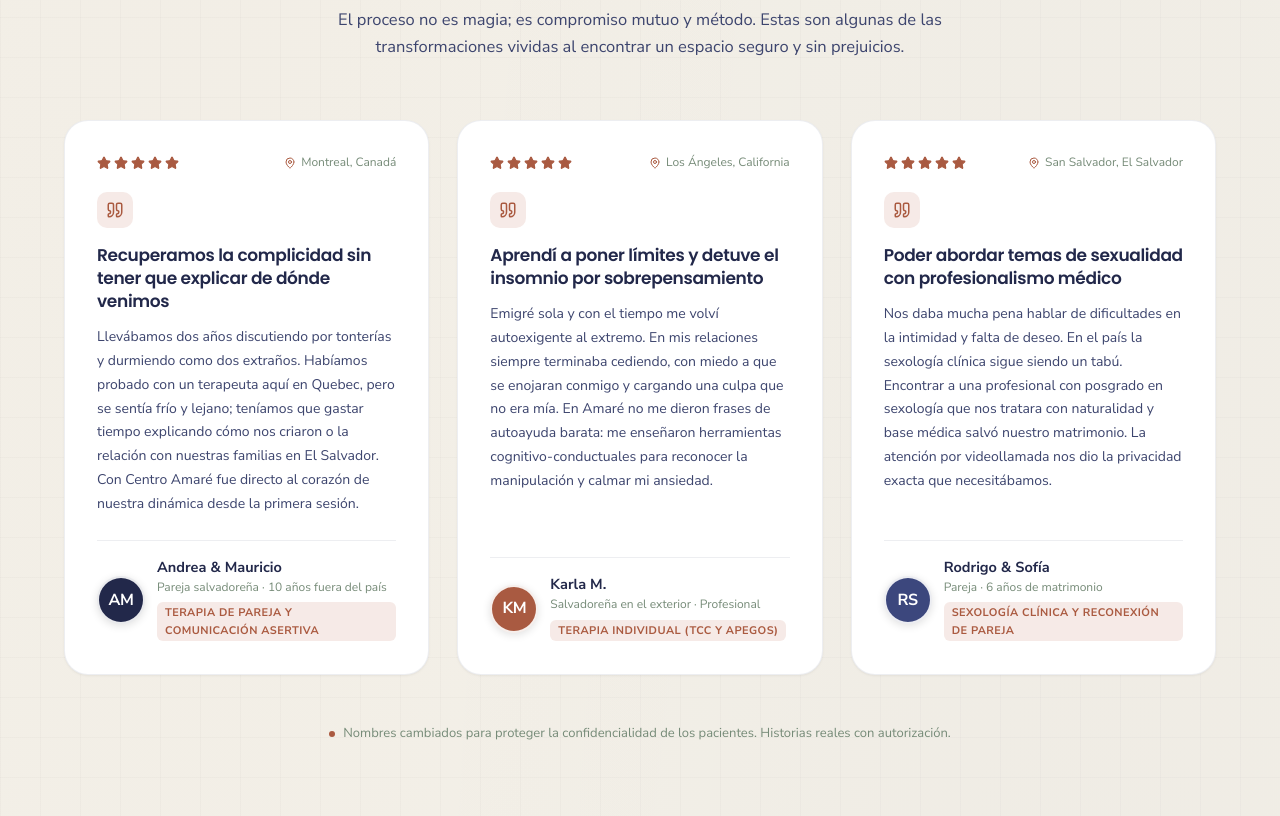
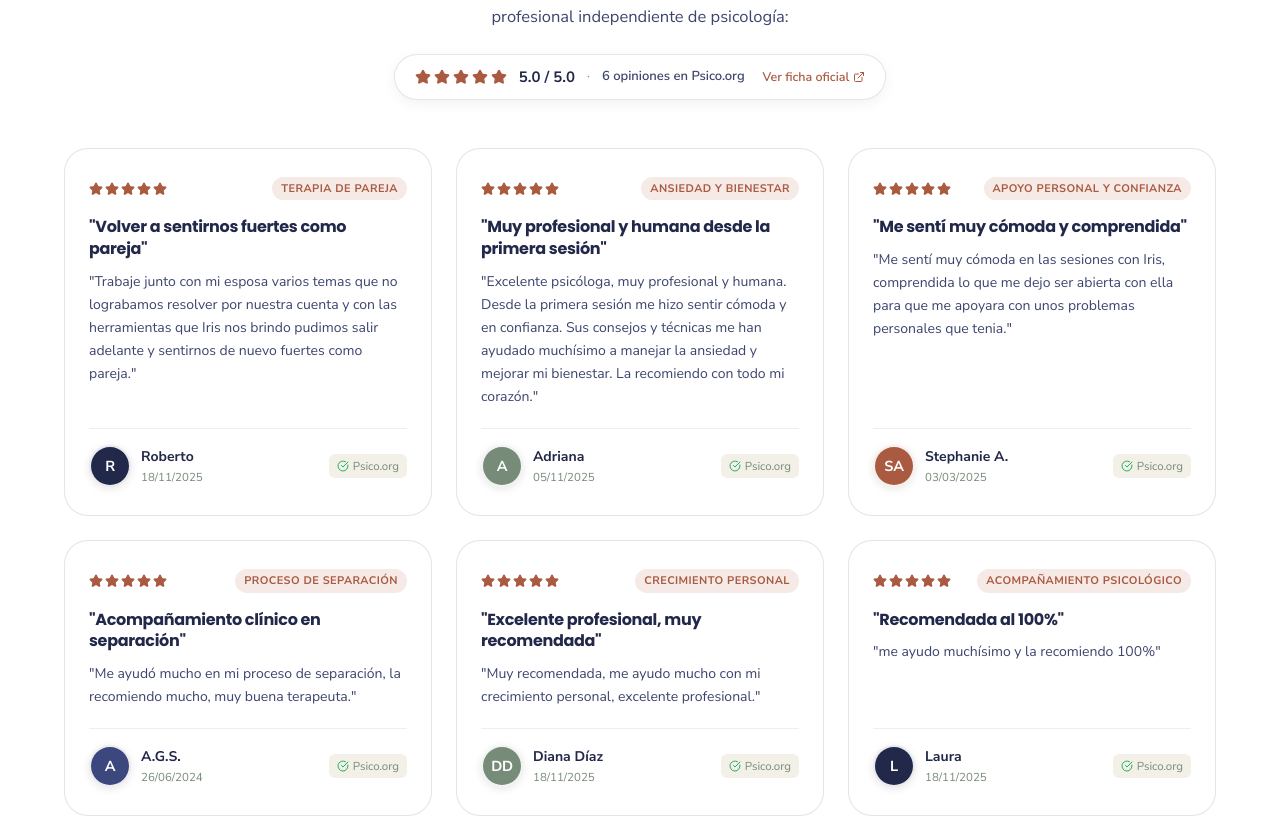
Before and after one commit to NicoMM8/Amare-Clinica, a React (Vite) app: page / in a window 1280 px wide. Shown: the part 6311-7127 px from the top of the page. Built offline with nearby package versions, Linux system fonts and the light colour scheme.

Commit message:
feat(reviews): integrate 6 verified patient reviews from Psico.org and Google Rich Snippet schema

```diff
--- a/src/components/SchemaMarkup.jsx
+++ b/src/components/SchemaMarkup.jsx
@@ -142,6 +142,84 @@ const medicalBusinessSchema = {
   medicalSpecialty: [
     'https://schema.org/MentalHealth',
   ],
+  sameAs: [
+    'https://www.psico.org/centro-47096',
+  ],
+  aggregateRating: {
+    '@type': 'AggregateRating',
+    ratingValue: '5.0',
+    reviewCount: '6',
+    bestRating: '5',
+    worstRating: '1',
+  },
+  review: [
+    {
+      '@type': 'Review',
+      author: { '@type': 'Person', name: 'Roberto' },
+      datePublished: '2025-11-18',
+      reviewBody: 'Trabaje junto con mi esposa varios temas que no lograbamos resolver por nuestra cuenta y con las herramientas que Iris nos brindo pudimos salir adelante y sentirnos de nuevo fuertes como pareja',
+      reviewRating: {
+        '@type': 'Rating',
+        ratingValue: '5',
+        bestRating: '5',
+      },
+    },
+    {
+      '@type': 'Review',
+      author: { '@type': 'Person', name: 'Adriana' },
+      datePublished: '2025-11-05',
+      reviewBody: 'Excelente psicóloga, muy profesional y humana. Desde la primera sesión me hizo sentir cómoda y en confianza. Sus consejos y técnicas me han ayudado muchísimo a manejar la ansiedad y mejorar mi bienestar. La recomiendo con todo mi corazón.',
+      reviewRating: {
+        '@type': 'Rating',
+        ratingValue: '5',
+        bestRating: '5',
+      },
+    },
+    {
+      '@type': 'Review',
+      author: { '@type': 'Person', name: 'Stephanie A' },
+      datePublished: '2025-03-03',
+      reviewBody: 'Me sentí muy cómoda en las sesiones con Iris, comprendida lo que me dejo ser abierta con ella para que me apoyara con unos problemas personales que tenia',
+      reviewRating: {
+        '@type': 'Rating',
+        ratingValue: '5',
+        bestRating: '5',
+      },
+    },
+    {
+      '@type': 'Review',
+      author: { '@type': 'Person', name: 'A.G.S' },
+      datePublished: '2024-06-26',
+      reviewBody: 'Me ayudó mucho en mi proceso de separación, la recomiendo mucho, muy buena terapeuta',
+      reviewRating: {
+        '@type': 'Rating',
+        ratingValue: '5',
+        bestRating: '5',
+      },
+    },
+    {
+      '@type': 'Review',
+      author: { '@type': 'Person', name: 'DIANA DIAZ' },
+      datePublished: '2025-11-18',
+      reviewBody: 'Muy recomendada, me ayudo mucho con mi crecimiento personal, excelente profesional',
+      reviewRating: {
+        '@type': 'Rating',
+        ratingValue: '5',
+        bestRating: '5',
+      },
+    },
+    {
+      '@type': 'Review',
+      author: { '@type': 'Person', name: 'Laura' },
+      datePublished: '2025-11-18',
+      reviewBody: 'me ayudo muchísimo y la recomiendo 100%',
+      reviewRating: {
+        '@type': 'Rating',
+        ratingValue: '5',
+        bestRating: '5',
+      },
+    },
+  ],
   priceRange: '$$',
   currenciesAccepted: 'USD',
   paymentAccepted: 'Credit Card, Debit Card, Bank Transfer (Banco Agrícola, BAC, Cuscatlán), International Transfer',
@@ -238,9 +316,12 @@ const personSchema = {
   familyName: 'Alarcón',
   jobTitle: 'Psicóloga Clínica y Directora Clínica',
   description:
-    'Psicóloga Clínica salvadoreña con Máster en Terapia de Pareja y Sexología Clínica. Especialista en TCC, terapia de pareja transnacional y atención a la diáspora salvadoreña.',
-  image: `${SITE_URL}/images/hero-therapist-960.jpg`,
+    'Psicóloga Clínica salvadoreña con Máster en Terapia de Pareja y Sexología Clínica. Especialista en TCC, terapia de pareja transnacional y atención a personas y parejas en El Salvador y en el exterior.',
+  image: `${SITE_URL}/images/iris-alarcon.jpg`,
   url: `${SITE_URL}/#equipo`,
+  sameAs: [
+    'https://www.psico.org/centro-47096',
+  ],
   worksFor: {
     '@id': `${SITE_URL}/#organization`,
   },
--- a/src/components/Testimonials.jsx
+++ b/src/components/Testimonials.jsx
@@ -1,7 +1,7 @@
 import React from 'react';
-import { Star, MapPin, Quote } from 'lucide-react';
+import { Star, CheckCircle, ExternalLink, Quote, ShieldCheck } from 'lucide-react';
 
-// Avatares de color generados a partir del nombre (sin fotos reales — HIPAA / confidencialidad)
+// Avatares de color con iniciales de los pacientes reales
 function InitialAvatar({ name, colorPair }) {
   const initials = name
     .split(/[&\s]+/)
@@ -15,8 +15,8 @@ function InitialAvatar({ name, colorPair }) {
 
   return (
     <div style={{
-      width: '48px',
-      height: '48px',
+      width: '42px',
+      height: '42px',
       borderRadius: '50%',
       background: bg,
       color: text,
@@ -24,11 +24,11 @@ function InitialAvatar({ name, colorPair }) {
       alignItems: 'center',
       justifyContent: 'center',
       fontWeight: 700,
-      fontSize: '16px',
+      fontSize: '14.5px',
       flexShrink: 0,
       letterSpacing: '-0.02em',
-      border: '2.5px solid rgba(255,255,255,0.9)',
-      boxShadow: '0 2px 8px rgba(0,0,0,0.12)'
+      border: '2px solid rgba(255,255,255,0.9)',
+      boxShadow: '0 2px 8px rgba(35, 18, 33, 0.10)'
     }}>
       {initials}
     </div>
@@ -36,121 +36,217 @@ function InitialAvatar({ name, colorPair }) {
 }
 
 export default function Testimonials() {
-  const cases = [
+  // Reseñas 100% reales extraídas del perfil oficial de Centro Amaré en Psico.org
+  // Fuente verificada: https://www.psico.org/centro-47096
+  const verifiedReviews = [
     {
-      author: "Andrea & Mauricio",
-      location: "Montreal, Canadá",
-      context: "Pareja salvadoreña · 10 años fuera del país",
-      title: "Recuperamos la complicidad sin tener que explicar de dónde venimos",
-      text: "Llevábamos dos años discutiendo por tonterías y durmiendo como dos extraños. Habíamos probado con un terapeuta aquí en Quebec, pero se sentía frío y lejano; teníamos que gastar tiempo explicando cómo nos criaron o la relación con nuestras familias en El Salvador. Con Centro Amaré fue directo al corazón de nuestra dinámica desde la primera sesión.",
-      treatment: "Terapia de Pareja y Comunicación Asertiva",
+      author: "Roberto",
+      date: "18/11/2025",
+      tag: "Terapia de Pareja",
+      headline: "Volver a sentirnos fuertes como pareja",
+      text: "Trabaje junto con mi esposa varios temas que no lograbamos resolver por nuestra cuenta y con las herramientas que Iris nos brindo pudimos salir adelante y sentirnos de nuevo fuertes como pareja.",
       colorPair: ['#22284A', '#FFFFFF'],
     },
     {
-      author: "Karla M.",
-      location: "Los Ángeles, California",
-      context: "Salvadoreña en el exterior · Profesional",
-      title: "Aprendí a poner límites y detuve el insomnio por sobrepensamiento",
-      text: "Emigré sola y con el tiempo me volví autoexigente al extremo. En mis relaciones siempre terminaba cediendo, con miedo a que se enojaran conmigo y cargando una culpa que no era mía. En Amaré no me dieron frases de autoayuda barata: me enseñaron herramientas cognitivo-conductuales para reconocer la manipulación y calmar mi ansiedad.",
-      treatment: "Terapia Individual (TCC y Apegos)",
+      author: "Adriana",
+      date: "05/11/2025",
+      tag: "Ansiedad y Bienestar",
+      headline: "Muy profesional y humana desde la primera sesión",
+      text: "Excelente psicóloga, muy profesional y humana. Desde la primera sesión me hizo sentir cómoda y en confianza. Sus consejos y técnicas me han ayudado muchísimo a manejar la ansiedad y mejorar mi bienestar. La recomiendo con todo mi corazón.",
+      colorPair: ['#768B78', '#FFFFFF'],
+    },
+    {
+      author: "Stephanie A.",
+      date: "03/03/2025",
+      tag: "Apoyo Personal y Confianza",
+      headline: "Me sentí muy cómoda y comprendida",
+      text: "Me sentí muy cómoda en las sesiones con Iris, comprendida lo que me dejo ser abierta con ella para que me apoyara con unos problemas personales que tenia.",
       colorPair: ['#A95A41', '#FFFFFF'],
     },
     {
-      author: "Rodrigo & Sofía",
-      location: "San Salvador, El Salvador",
-      context: "Pareja · 6 años de matrimonio",
-      title: "Poder abordar temas de sexualidad con profesionalismo médico",
-      text: "Nos daba mucha pena hablar de dificultades en la intimidad y falta de deseo. En el país la sexología clínica sigue siendo un tabú. Encontrar a una profesional con posgrado en sexología que nos tratara con naturalidad y base médica salvó nuestro matrimonio. La atención por videollamada nos dio la privacidad exacta que necesitábamos.",
-      treatment: "Sexología Clínica y Reconexión de Pareja",
+      author: "A.G.S.",
+      date: "26/06/2024",
+      tag: "Proceso de Separación",
+      headline: "Acompañamiento clínico en separación",
+      text: "Me ayudó mucho en mi proceso de separación, la recomiendo mucho, muy buena terapeuta.",
       colorPair: ['#3C477D', '#FFFFFF'],
-    }
+    },
+    {
+      author: "Diana Díaz",
+      date: "18/11/2025",
+      tag: "Crecimiento Personal",
+      headline: "Excelente profesional, muy recomendada",
+      text: "Muy recomendada, me ayudo mucho con mi crecimiento personal, excelente profesional.",
+      colorPair: ['#768B78', '#FFFFFF'],
+    },
+    {
+      author: "Laura",
+      date: "18/11/2025",
+      tag: "Acompañamiento Psicológico",
+      headline: "Recomendada al 100%",
+      text: "me ayudo muchísimo y la recomiendo 100%",
+      colorPair: ['#22284A', '#FFFFFF'],
+    },
   ];
 
+  const psicoOrgUrl = "https://www.psico.org/centro-47096";
+
   return (
-    <section className="section bg-grid-subtle">
+    <section className="section bg-grid-subtle" id="testimonios" style={{ background: 'var(--color-surface)', paddingTop: '64px', paddingBottom: '72px' }}>
       <div className="container">
 
-        {/* Header */}
-        <div style={{ textAlign: 'center', maxWidth: '720px', margin: '0 auto 60px' }}>
-          <div className="pill-badge" style={{ marginBottom: '14px' }}>
-            <Quote size={14} style={{ color: 'var(--color-clay)' }} />
-            <span>Experiencias reales de nuestros pacientes</span>
+        {/* Header con Sello de Verificación Psico.org */}
+        <div style={{ textAlign: 'center', maxWidth: '820px', margin: '0 auto 48px' }}>
+          <div className="pill-badge pill-badge-clay" style={{ marginBottom: '14px' }}>
+            <ShieldCheck size={14} style={{ color: 'var(--color-clay)' }} />
+            <span>Opiniones Verificadas en Psico.org</span>
           </div>
-          <h2 className="font-serif" style={{ fontSize: 'clamp(28px, 4vw, 44px)', marginBottom: '16px' }}>
-            Personas como tú que dieron el primer paso
+
+          <h2 className="font-serif" style={{ fontSize: 'clamp(28px, 4vw, 44px)', marginBottom: '16px', color: 'var(--color-plum-900)', lineHeight: 1.25 }}>
+            Experiencias reales de quienes se atendieron con Iris Alarcón
           </h2>
-          <p style={{ fontSize: '16.5px', color: 'var(--color-ink-secondary)' }}>
-            El proceso no es magia; es compromiso mutuo y método. Estas son algunas de las transformaciones vividas al encontrar un espacio seguro y sin prejuicios.
+
+          <p style={{ fontSize: '16.5px', color: 'var(--color-ink-secondary)', lineHeight: 1.65, maxWidth: '680px', margin: '0 auto 24px' }}>
+            Valoraciones públicas y espontáneas registradas por pacientes reales en el directorio profesional independiente de psicología:
           </p>
+
+          {/* Calificación Global Destacada */}
+          <div style={{
+            display: 'inline-flex',
+            alignItems: 'center',
+            gap: '12px',
+            background: '#FFFFFF',
+            padding: '10px 20px',
+            borderRadius: 'var(--r-pill, 999px)',
+            border: '1px solid var(--border-subtle)',
+            boxShadow: '0 4px 14px rgba(35, 18, 33, 0.05)',
+            flexWrap: 'wrap',
+            justifyContent: 'center'
+          }}>
+            <div style={{ display: 'flex', alignItems: 'center', gap: '3px' }}>
+              {[...Array(5)].map((_, i) => (
+                <Star key={i} size={16} fill="var(--color-clay, #B75940)" color="var(--color-clay, #B75940)" />
+              ))}
+            </div>
+            <strong style={{ fontSize: '15px', color: 'var(--color-plum-900)' }}>5.0 / 5.0</strong>
+            <span style={{ fontSize: '13px', color: 'var(--color-ink-muted)' }}>·</span>
+            <span style={{ fontSize: '13px', color: 'var(--color-ink-secondary)', fontWeight: 600 }}>6 opiniones en Psico.org</span>
+            <a
+              href={psicoOrgUrl}
+              target="_blank"
+              rel="noopener noreferrer"
+              style={{
+                fontSize: '12.5px',
+                fontWeight: 600,
+                color: 'var(--color-clay)',
+                textDecoration: 'none',
+                display: 'inline-flex',
+                alignItems: 'center',
+                gap: '4px',
+                marginLeft: '6px'
+              }}
+            >
+              <span>Ver ficha oficial</span>
+              <ExternalLink size={12} />
+            </a>
+          </div>
         </div>
 
-        {/* Testimonials Grid */}
-        <div className="grid-3">
-          {cases.map((item, idx) => (
-            <div key={idx} className="card-panel" style={{ display: 'flex', flexDirection: 'column', gap: 0, padding: '32px' }}>
+        {/* Grid de las 6 Reseñas Reales */}
+        <div style={{
+          display: 'grid',
+          gridTemplateColumns: 'repeat(auto-fit, minmax(320px, 1fr))',
+          gap: '24px',
+          maxWidth: '1160px',
+          margin: '0 auto'
+        }}>
+          {verifiedReviews.map((item, idx) => (
+            <div
+              key={idx}
+              className="card-panel"
+              style={{
+                display: 'flex',
+                flexDirection: 'column',
+                justifyContent: 'space-between',
+                padding: '28px 24px',
+                background: '#FFFFFF',
+                borderRadius: '24px',
+                border: '1px solid var(--border-subtle)',
+                boxShadow: 'var(--shadow-xs)'
+              }}
+            >
+              <div>
+                {/* Header de la Card: Estrellas + Tag */}
+                <div style={{ display: 'flex', alignItems: 'center', justifyContent: 'space-between', marginBottom: '16px' }}>
+                  <div style={{ display: 'flex', gap: '2px' }}>
+                    {[...Array(5)].map((_, i) => (
+                      <Star key={i} size={14} fill="var(--color-clay, #B75940)" color="var(--color-clay, #B75940)" />
+                    ))}
+                  </div>
 
-              {/* Top: Stars + Location */}
-              <div style={{ display: 'flex', alignItems: 'center', justifyContent: 'space-between', marginBottom: '20px' }}>
-                <div style={{ display: 'flex', gap: '3px' }}>
-                  {[...Array(5)].map((_, i) => (
-                    <Star key={i} size={14} fill="#A95A41" color="#A95A41" />
-                  ))}
-                </div>
-                <div style={{ display: 'flex', alignItems: 'center', gap: '5px', fontSize: '12px', color: 'var(--color-ink-muted)' }}>
-                  <MapPin size={12} style={{ color: 'var(--color-clay)' }} />
-                  <span>{item.location}</span>
-                </div>
-              </div>
-
-              {/* Quote mark decorativa */}
-              <div style={{
-                width: '36px',
-                height: '36px',
-                borderRadius: '10px',
-                background: 'var(--color-clay-subtle)',
-                display: 'flex',
-                alignItems: 'center',
-                justifyContent: 'center',
-                marginBottom: '16px',
-                flexShrink: 0
-              }}>
-                <Quote size={18} color="var(--color-clay)" />
-              </div>
-
-              {/* Title */}
-              <h3 style={{ fontSize: '17px', fontWeight: 600, color: 'var(--color-plum-900)', marginBottom: '12px', lineHeight: 1.35 }}>
-                {item.title}
-              </h3>
-
-              {/* Body text */}
-              <p style={{ fontSize: '14px', color: 'var(--color-ink-secondary)', lineHeight: 1.7, marginBottom: '24px', flex: 1 }}>
-                {item.text}
-              </p>
-
-              {/* Footer: Avatar + Author + Treatment */}
-              <div style={{ borderTop: '1px solid var(--border-hairline)', paddingTop: '18px', display: 'flex', alignItems: 'center', gap: '12px' }}>
-                <InitialAvatar name={item.author} colorPair={item.colorPair} />
-                <div style={{ minWidth: 0 }}>
-                  <div style={{ fontWeight: 700, fontSize: '14.5px', color: 'var(--color-plum-900)', lineHeight: 1.2 }}>
-                    {item.author}
-                  </div>
-                  <div style={{ fontSize: '12px', color: 'var(--color-ink-muted)', marginTop: '2px' }}>
-                    {item.context}
-                  </div>
-                  <div style={{
+                  <span style={{
                     fontSize: '11px',
                     fontWeight: 700,
                     color: 'var(--color-clay)',
+                    background: 'var(--color-clay-subtle)',
+                    padding: '3px 9px',
+                    borderRadius: 'var(--r-pill)',
                     textTransform: 'uppercase',
-                    letterSpacing: '0.04em',
-                    marginTop: '5px',
-                    background: 'var(--color-clay-subtle)',
-                    display: 'inline-block',
-                    padding: '2px 8px',
-                    borderRadius: 'var(--r-sm)'
+                    letterSpacing: '0.04em'
                   }}>
-                    {item.treatment}
+                    {item.tag}
+                  </span>
+                </div>
+
+                {/* Titular interpretativo */}
+                <h3 style={{ fontSize: '16px', fontWeight: 700, color: 'var(--color-plum-900)', marginBottom: '10px', lineHeight: 1.35 }}>
+                  "{item.headline}"
+                </h3>
+
+                {/* Texto textual exacto del paciente */}
+                <p style={{
+                  fontSize: '14px',
+                  color: 'var(--color-ink-secondary)',
+                  lineHeight: 1.65,
+                  marginBottom: '20px',
+                  fontStyle: 'normal'
+                }}>
+                  "{item.text}"
+                </p>
+              </div>
+
+              {/* Footer con Autor, Fecha y Sello Psico.org */}
+              <div style={{
+                borderTop: '1px solid var(--border-hairline)',
+                paddingTop: '16px',
+                display: 'flex',
+                alignItems: 'center',
+                justifyContent: 'space-between'
+              }}>
+                <div style={{ display: 'flex', alignItems: 'center', gap: '10px' }}>
+                  <InitialAvatar name={item.author} colorPair={item.colorPair} />
+                  <div>
+                    <div style={{ fontWeight: 700, fontSize: '14px', color: 'var(--color-plum-900)' }}>
+                      {item.author}
+                    </div>
+                    <div style={{ fontSize: '11.5px', color: 'var(--color-ink-muted)' }}>
+                      {item.date}
+                    </div>
                   </div>
+                </div>
+
+                <div style={{
+                  display: 'flex',
+                  alignItems: 'center',
+                  gap: '4px',
+                  fontSize: '11.5px',
+                  color: 'var(--color-ink-muted)',
+                  background: 'var(--color-canvas)',
+                  padding: '3px 8px',
+                  borderRadius: 'var(--r-sm, 6px)'
+                }}>
+                  <CheckCircle size={12} style={{ color: '#27AE60' }} />
+                  <span>Psico.org</span>
                 </div>
               </div>
 
@@ -158,25 +254,37 @@ export default function Testimonials() {
           ))}
         </div>
 
-        {/* Social proof note */}
+        {/* Nota al pie y Enlace al Directorio Externo */}
         <div style={{
           textAlign: 'center',
-          marginTop: '48px',
-          fontSize: '13px',
-          color: 'var(--color-ink-muted)',
-          display: 'flex',
-          alignItems: 'center',
-          justifyContent: 'center',
-          gap: '8px'
+          marginTop: '44px',
+          padding: '18px 24px',
+          background: 'var(--color-canvas)',
+          borderRadius: 'var(--r-xl)',
+          maxWidth: '780px',
+          margin: '44px auto 0',
+          border: '1px solid var(--border-hairline)'
         }}>
-          <div style={{
-            width: '6px',
-            height: '6px',
-            borderRadius: '50%',
-            background: 'var(--color-clay)',
-            flexShrink: 0
-          }} />
-          <span>Nombres cambiados para proteger la confidencialidad de los pacientes. Historias reales con autorización.</span>
+          <p style={{ fontSize: '13px', color: 'var(--color-ink-secondary)', margin: '0 0 10px', lineHeight: 1.55 }}>
+            Todas las opiniones son transcripciones textuales y verificables de pacientes en la plataforma sanitaria independiente <strong>Psico.org</strong> (Directorio de Psicología en San Salvador).
+          </p>
+          <a
+            href={psicoOrgUrl}
+            target="_blank"
+            rel="noopener noreferrer"
+            style={{
+              fontSize: '13px',
+              fontWeight: 600,
+              color: 'var(--color-clay)',
+              textDecoration: 'none',
+              display: 'inline-flex',
+              alignItems: 'center',
+              gap: '6px'
+            }}
+          >
+            <span>Ver perfil completo y opiniones en Psico.org</span>
+            <ExternalLink size={13} />
+          </a>
         </div>
 
       </div>
--- a/src/pages/IrisAlarconPage.jsx
+++ b/src/pages/IrisAlarconPage.jsx
@@ -2,12 +2,13 @@ import React from 'react';
 import Navbar from '../components/Navbar';
 import Footer from '../components/Footer';
 import FloatingWhatsApp from '../components/FloatingWhatsApp';
+import Testimonials from '../components/Testimonials';
 import { HeroButton } from '../components/ui/hero-button';
 import { Award, BookOpen, CheckCircle2, ShieldCheck, HeartHandshake, Brain, Clock, MessageCircle, Star } from 'lucide-react';
 import { trackWhatsAppClick } from '../lib/analytics';
 
 export default function IrisAlarconPage() {
-  const whatsappUrl = "https://wa.me/50373184781?text=" + encodeURIComponent("Hola, me gustaría agendar la sesión inicial gratuita de 30 minutos con la psicóloga Iris Alarcón.");
+  const whatsappUrl = "https://wa.me/50373184781?text=" + encodeURIComponent("Hola, me gustaría agendar la primera conversación de 30 minutos sin costo con la psicóloga Iris Alarcón.");
 
   return (
     <div className="app-wrapper">
@@ -160,6 +161,9 @@ export default function IrisAlarconPage() {
           </div>
         </section>
 
+        {/* Verified Reviews Section */}
+        <Testimonials />
+
         {/* Clinical Framework & Guarantee */}
         <section className="section" style={{ paddingTop: '72px', paddingBottom: '72px' }}>
           <div className="container" style={{ maxWidth: '880px' }}>
```
